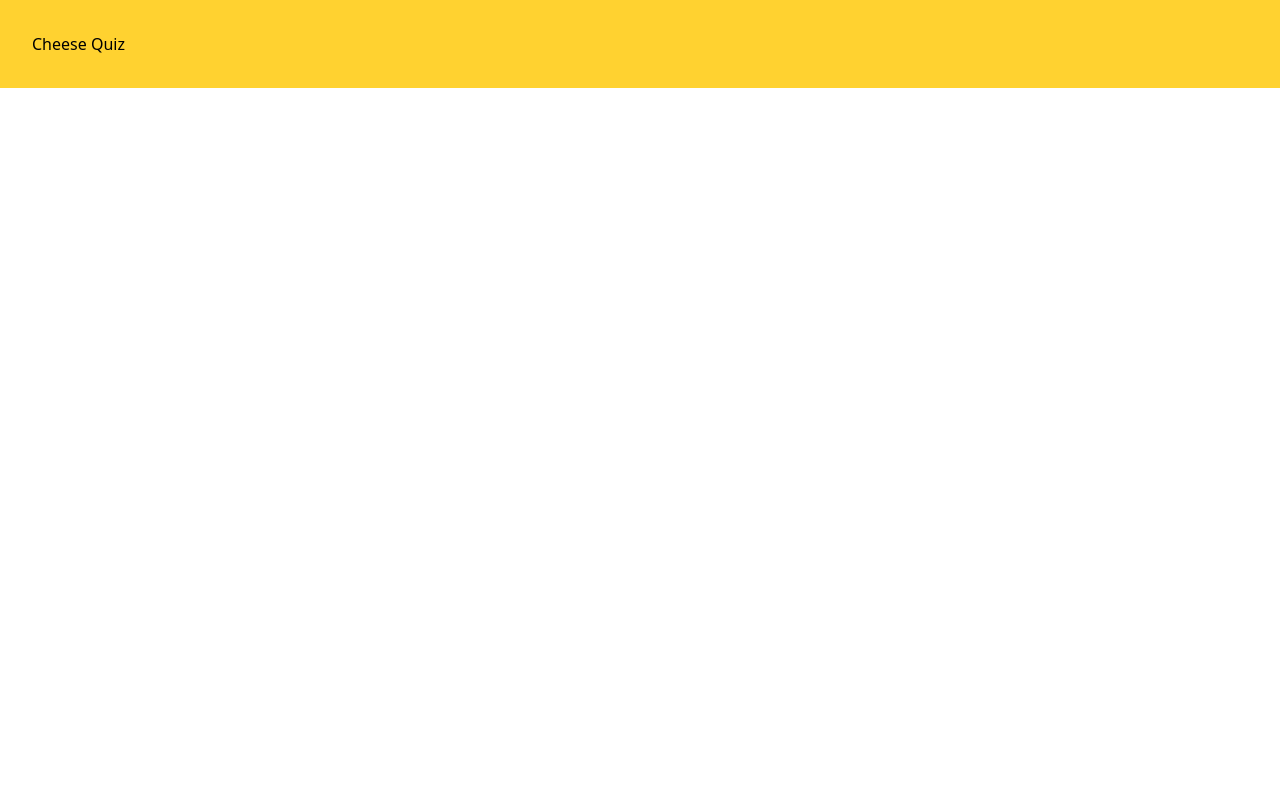
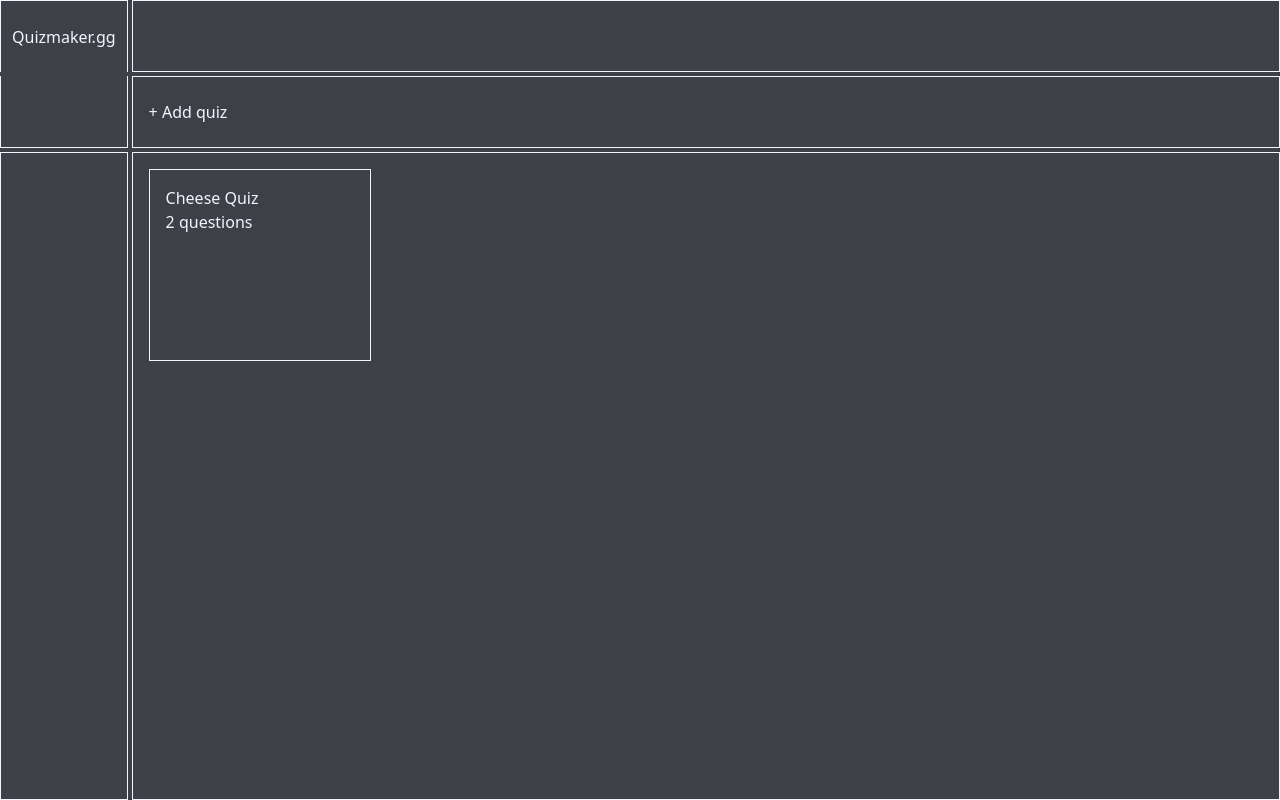
Before and after one commit to potatis-web/webdev-project, a SvelteKit app: page / in a window 1280 px wide. Built offline with nearby package versions, Linux system fonts and the light colour scheme.

Commit message:
Refactor layout and styling in quiz component; update user data handling

```diff
--- a/src/routes/+page.svelte
+++ b/src/routes/+page.svelte
@@ -38,18 +38,41 @@
       userData = JSON.parse(storedUser)
     }
   })
+  $effect(() => {
+    localStorage.setItem("user", JSON.stringify(userData))
+  })
 
 </script>
-
-<main>
-  {#if userData.ql}
-    {#each userData.ql as quiz (quiz.id)}
-      <div class="bg-amber-300 p-8">{quiz.name}</div>
-    {/each}
-  {/if}
-</main>
+<div class="w-screen h-screen grid grid-rows-[1fr_1fr_9fr] grid-cols-[1fr_9fr] gap-1">
+  <div class="hl border-b-0 flex justify-center items-center h-full">
+    <h1 class="text-blue-50">Quizmaker.gg</h1>
+  </div>
+  <nav class="hl"></nav>
+  <div class="hl border-t-0"></div>
+  <div class="hl flex itmes-center p-4">
+    <button class="text-blue-50 hover:bg-zinc-700/10 cursor-pointer">+ Add quiz</button>
+  </div>
+  <aside class="hl"></aside>
+  <main class=" hl flex flex-wrap gap-1 p-4">
+    {#if userData.ql}
+      {#each userData.ql as quiz (quiz.id)}
+        <div class="text-blue-50 p-4 h-48 w-1/5 hl">
+          {quiz.name}
+            <br>
+          {quiz.q.length + " questions"}</div>
+      {/each}
+    {/if}
+  </main>
+</div>
 <style>
+  @layer components {
+    .hl {
+      border: 1px;
+      border-style: solid;
+      border-color: var(--color-blue-50);
+    }
+  }
   :global(body) {
-    background-color: var(--color-gray-800);
+    background-color: var(--color-zinc-700);
   }
 </style>
```
